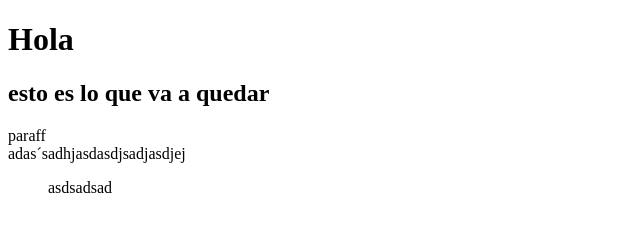
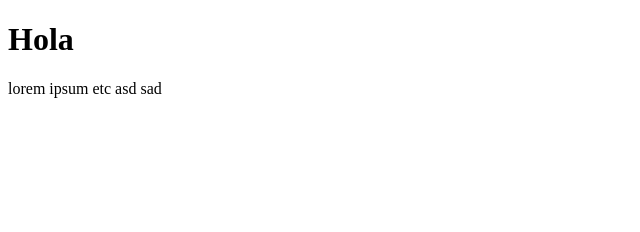
Before and after one commit to ironhack-jc/viernes-18, a plain HTML site: page index.html in a window 1280 px wide. Shown: the whole page, without its empty margins (0-640 px from the left). Drawn offline with Linux system fonts and the light colour scheme.

Commit message:
fix: changed text

```diff
--- a/index.html
+++ b/index.html
@@ -11,17 +11,10 @@
 <body>
     <h1>Hola</h1>
     <div>
-        <h2>esto es lo que va a quedar</h2>
+        <p>
+            lorem ipsum etc asd sad
+        </p>
     </div>
-    <div>
-        paraff
-
-    </div>
-    adas´sadhjasdasdjsadjasdjej
-    <dir>
-        asdsadsad
-    </dir>
-
 </body>
 
 </html>
```
